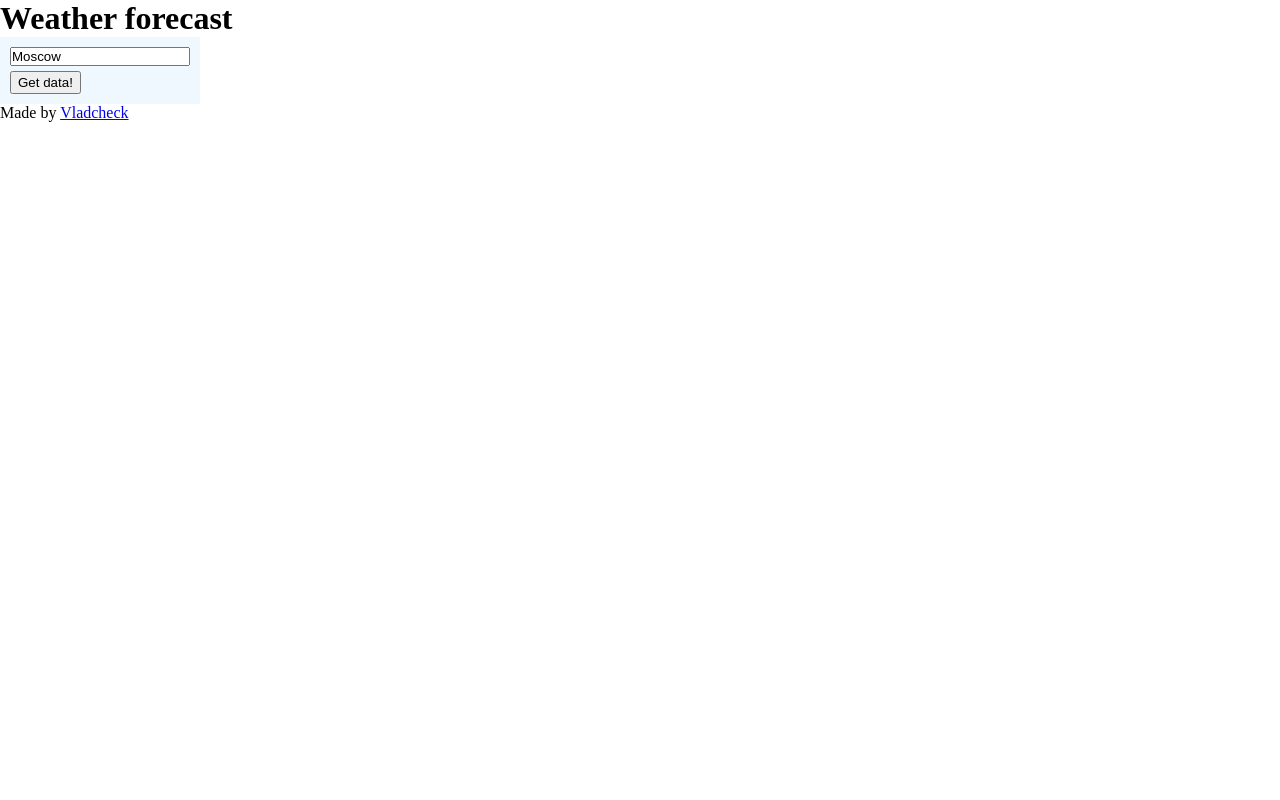
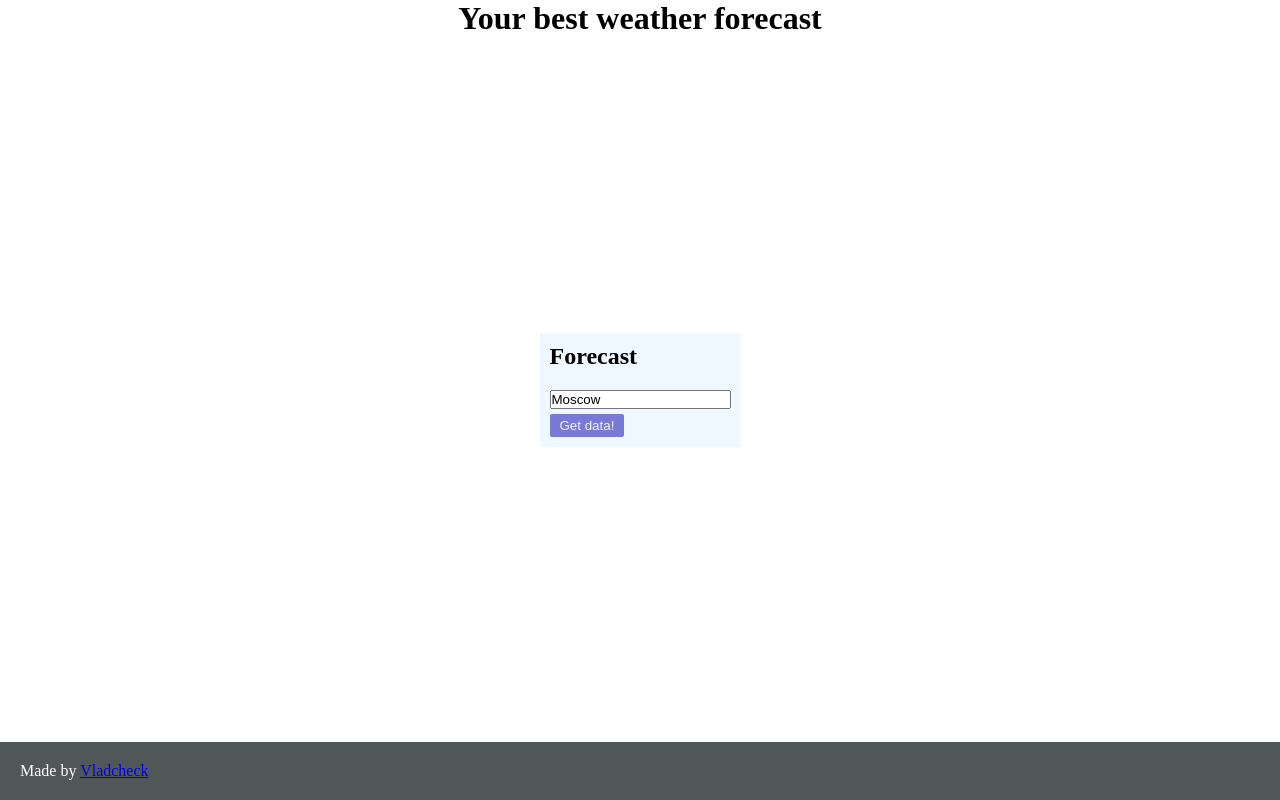
Before and after one commit to vladcheck/TOP-Weather-forecast, a plain HTML site: page index.html in a window 1280 px wide. Drawn offline with Linux system fonts and the light colour scheme.

Commit message:
Add better styling

```diff
--- a/index.html
+++ b/index.html
@@ -5,13 +5,14 @@
     <meta name="viewport" content="width=device-width, initial-scale=1.0" />
     <link rel="stylesheet" href="style.css" />
     <script src="./index.js" defer></script>
-    <title>Document</title>
+    <title>Your best weather forecast</title>
   </head>
   <body>
     <header>
-      <h1>Weather forecast</h1>
+      <h1>Your best weather forecast</h1>
     </header>
     <main>
+      <h2>Forecast</h2>
       <section id="forecast"></section>
       <form action=".">
         <input type="text" id="locationInput" value="Moscow" />
--- a/style.css
+++ b/style.css
@@ -6,16 +6,53 @@
   box-sizing: border-box;
 }
 
-form {
+body {
+  display: flex;
+  flex-direction: column;
+  justify-content: space-between;
+  align-items: center;
+  height: 100vh;
+}
+
+main {
   background-color: aliceblue;
   padding: 10px;
+}
+
+form {
   display: flex;
   flex-direction: column;
-  width: 200px;
   gap: 5px;
 }
 
 #retreiveDataBtn {
   width: max-content;
-  padding: 2px 6px;
+  padding: 4px 10px;
+  border: none;
+  background-color: rgb(121, 121, 214);
+  color: rgb(240, 242, 252);
+  border-radius: 2px;
 }
+
+#retreiveDataBtn:hover {
+  background-color: rgb(107, 107, 188);
+}
+
+#retreiveDataBtn:active {
+  background-color: rgb(86, 86, 151);
+}
+
+#forecast {
+  margin-bottom: 20px;
+}
+
+footer {
+  background-color: rgb(80, 87, 88);
+  color: white;
+  width: 100%;
+  padding: 20px;
+}
+
+a:visited {
+  color: rgb(121, 121, 214);
+}
```
